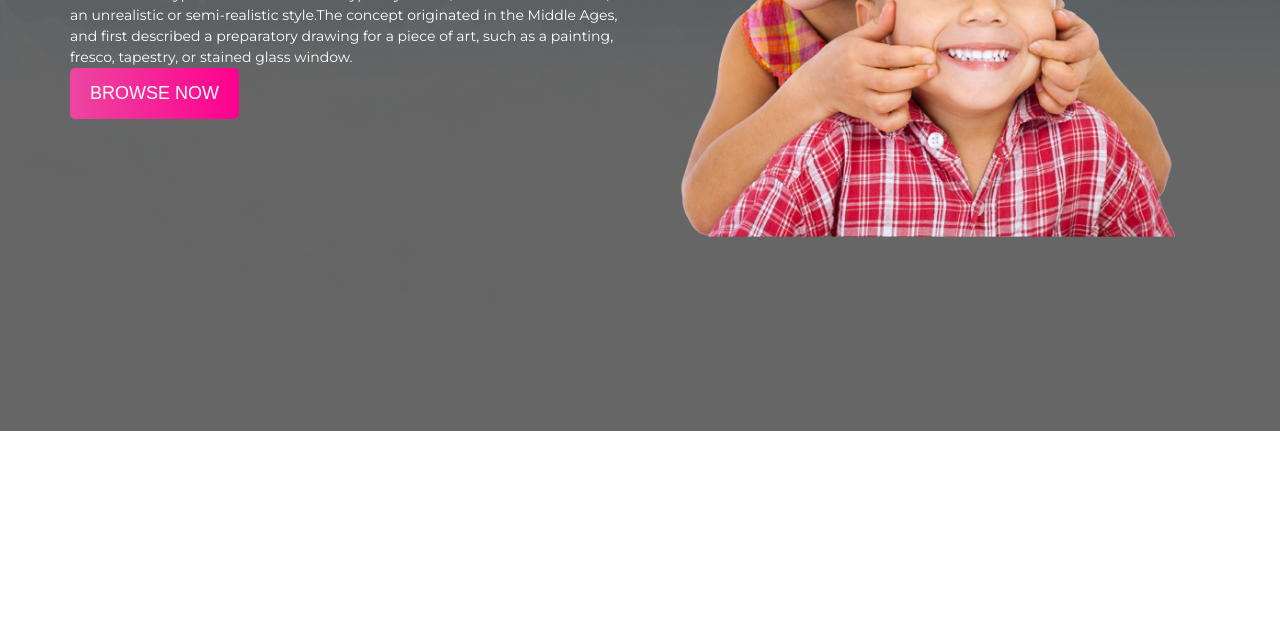
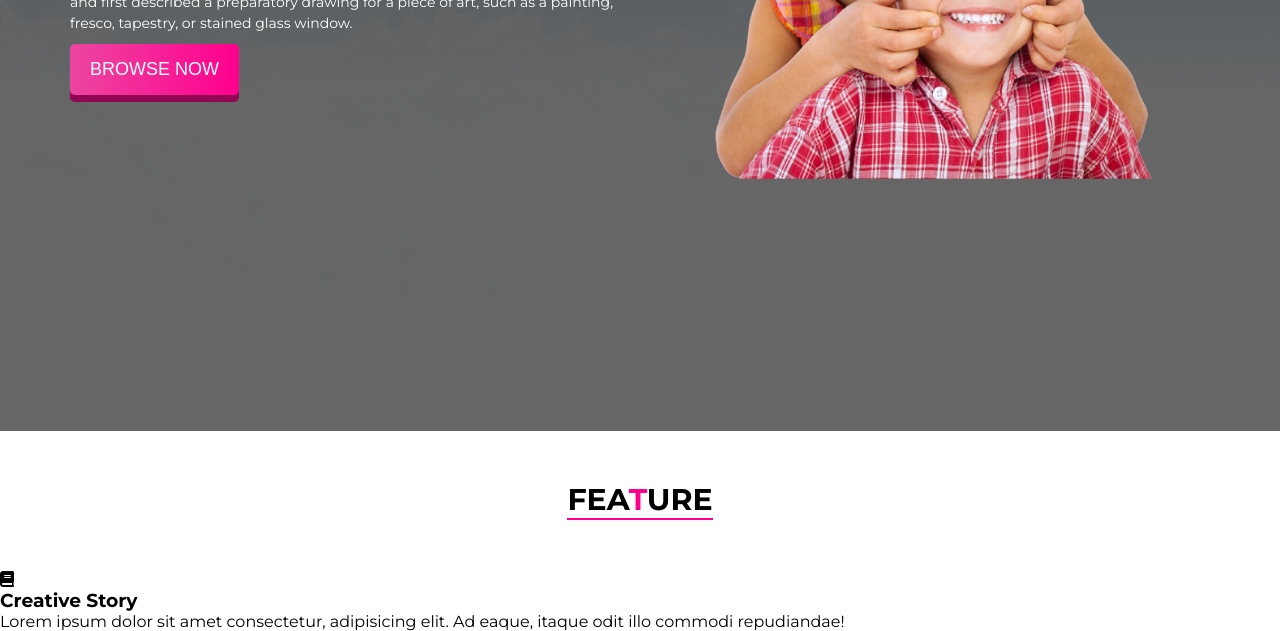
Before and after one commit to ImIqbal27/cosmic-world, a plain HTML site: page index.html in a window 1280 px wide. Shown: the part 369-1000 px from the top of the page. Before the commit the page ends 800 px from the top, so only its background shows below. Drawn offline with Linux system fonts and the light colour scheme.

Commit message:
style and code added

```diff
--- a/css/style.css
+++ b/css/style.css
@@ -24,12 +24,34 @@ body {
     font-size: 18px;
     cursor: pointer;
     border-radius: 5px;
+
+    box-shadow: 0 7px 0 #920754;
+    position: relative;
+    top: 0;
+}
+
+.primary-button:active {
+    top: 5px;
+    box-shadow: 0 2px 0 #920754;
+
 }
 
 .container {
     max-width: 1200px;
     margin: 0 auto;
     padding: 0 30px;
+}
+
+.section-title {
+    text-align: center;
+}
+
+.section-title h2 {
+    font-size: 30px;
+    display: inline-block;
+    text-transform: uppercase;
+    border-bottom: 2px solid #FF008E;
+    margin: 50px 0;
 }
 
 header {
@@ -86,6 +108,7 @@ nav {
     color: white;
     font-size: 14px;
     line-height: 1.5em;
+    margin-bottom: 10px;
 }
 
 .banner-right {
@@ -97,6 +120,9 @@ nav {
 }
 
 .banner-right img {
+
     padding-top: 40px;
-    width: 100%;
+    width: 90%;
+    padding-left: 10px;
+
 }
--- a/index.html
+++ b/index.html
@@ -7,6 +7,9 @@
     <meta name="viewport" content="width=device-width, initial-scale=1.0">
     <title>Document</title>
     <link rel="stylesheet" href="css/style.css">
+    <link rel="stylesheet" href="https://cdnjs.cloudflare.com/ajax/libs/font-awesome/6.0.0-beta3/css/all.min.css"
+        integrity="sha512-Fo3rlrZj/k7ujTnHg4CGR2D7kSs0v4LLanw2qksYuRlEzO+tcaEPQogQ0KaoGN26/zrn20ImR1DfuLWnOo7aBA=="
+        crossorigin="anonymous" referrerpolicy="no-referrer" />
 </head>
 
 <body>
@@ -45,6 +48,26 @@
 
         </section>
     </header>
+
+
+    <main>
+        <section id="feature">
+            <div class="section-title">
+                <h2>Fea<span class="highlight">t</span>ure</h2>
+            </div>
+            <div class="feature">
+                <div class="card"> <i class="card-icon fas fa-book"> </i>
+                    <h3>Creative Story</h3>
+                    <p>Lorem ipsum dolor sit amet consectetur, adipisicing elit. Ad eaque, itaque odit illo commodi
+                        repudiandae!</p>
+                </div>
+            </div>
+        </section>
+    </main>
+
+    <script src="https://cdnjs.cloudflare.com/ajax/libs/font-awesome/6.0.0-beta3/js/all.min.js"
+        integrity="sha512-fzff82+8pzHnwA1mQ0dzz9/E0B+ZRizq08yZfya66INZBz86qKTCt9MLU0NCNIgaMJCgeyhujhasnFUsYMsi0Q=="
+        crossorigin="anonymous" referrerpolicy="no-referrer"> </script>
 </body>
 
 </html>
```
